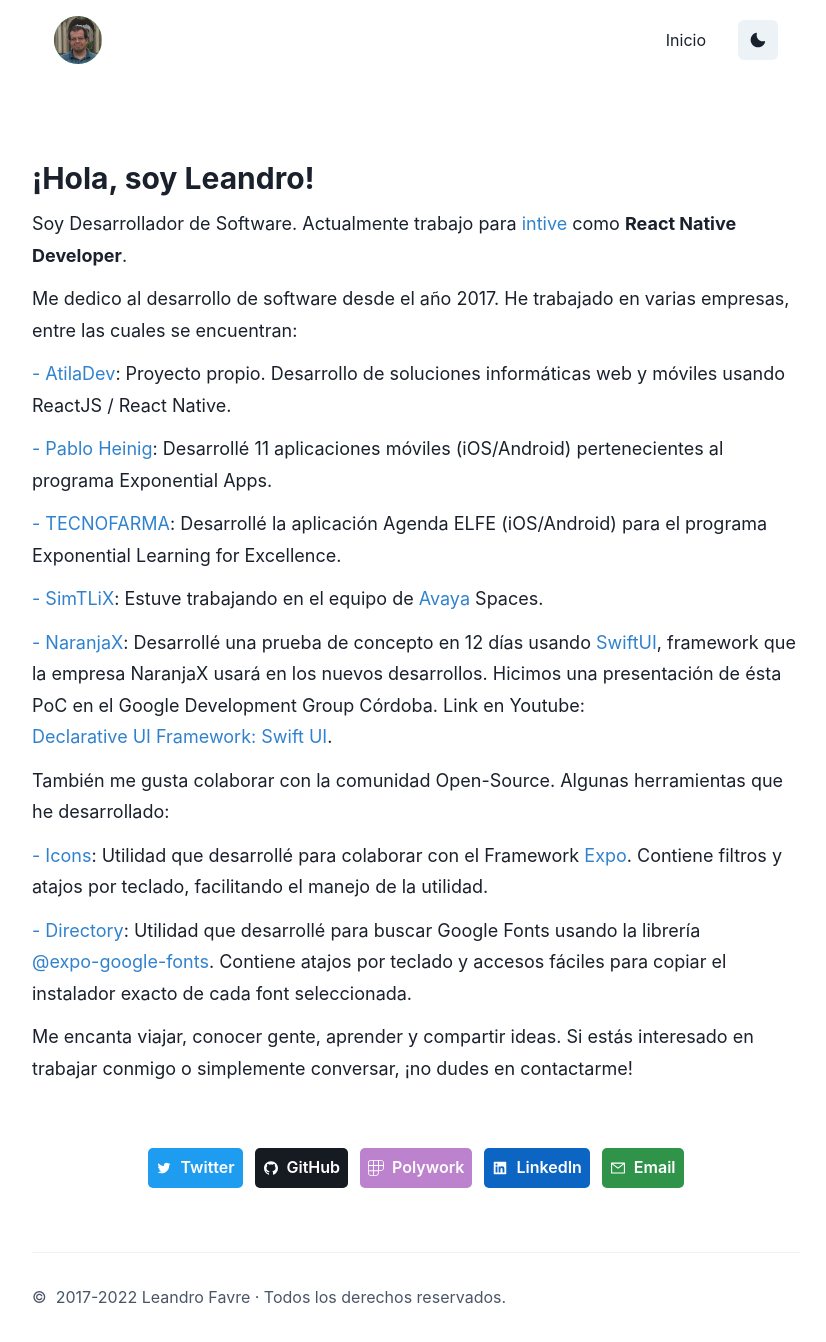
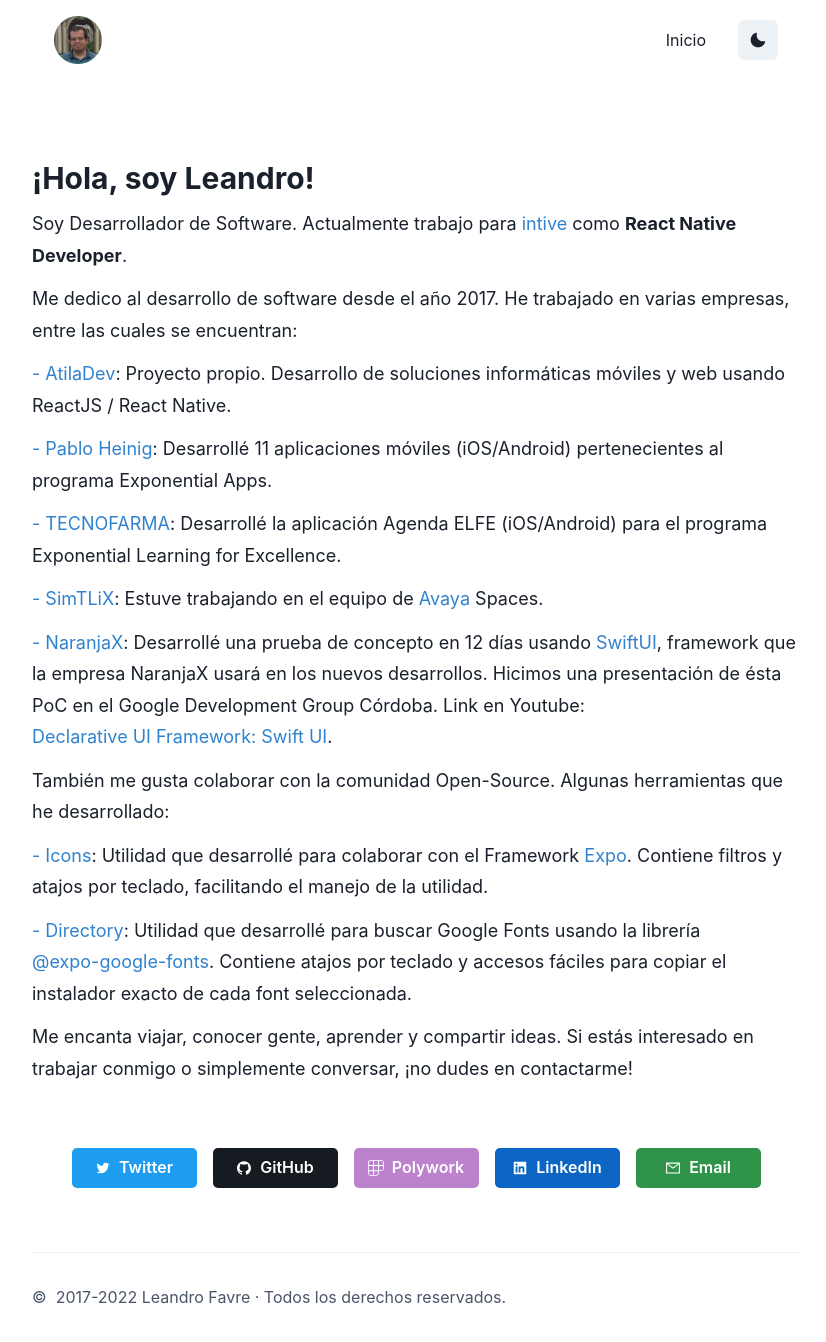
Before and after one commit to AtilaDev/atiladev.com, a Next.js app: page / in a window 1280 px wide. Shown: the top 1342 px of the page, without its empty margins (224-1050 px from the left). Built offline with nearby package versions, Linux system fonts and the light colour scheme.

Commit message:
isMobile controlado por breakpoints de chakra

```diff
--- a/src/components/Contact.tsx
+++ b/src/components/Contact.tsx
@@ -1,5 +1,5 @@
 import * as React from 'react';
-import { Button, Stack, Link, useMediaQuery } from '@chakra-ui/react';
+import { Button, Stack, Link } from '@chakra-ui/react';
 import {
   AiOutlineTwitter,
   AiFillGithub,
@@ -50,12 +50,8 @@ const socialLinks = [
 ];
 
 const Contact: React.FC = () => {
-  const [isMobile] = useMediaQuery('(max-width: 768px)');
-
   return (
-    <>
-      {isMobile ? (
-        <Stack spacing={4} direction={{ base: 'column' }}>
+    <Stack spacing={4} direction={{ base: 'column', md: 'row' }}>
       {socialLinks.map(({ href, label, color, icon }) => (
         <Button
           key={href}
@@ -67,35 +63,13 @@ const Contact: React.FC = () => {
           target='_blank'
           px={2}
           leftIcon={icon}
-              width={'250px'}
-              size='lg'
+          width={{ base: '250px', md: '125px' }}
           justifyContent={{ base: 'center' }}
         >
           {label}
         </Button>
       ))}
     </Stack>
-      ) : (
-        <Stack spacing={3} direction={{ base: 'row', md: 'row' }}>
-          {socialLinks.map(({ href, label, color, icon }) => (
-            <Button
-              key={href}
-              as={Link}
-              bgColor={color}
-              color='white'
-              variant='primary'
-              href={href}
-              target='_blank'
-              px={2}
-              leftIcon={icon}
-              justifyContent={{ base: 'flex-start', md: 'center' }}
-            >
-              {label}
-            </Button>
-          ))}
-        </Stack>
-      )}
-    </>
   );
 };
 
--- a/src/components/Iam.tsx
+++ b/src/components/Iam.tsx
@@ -38,8 +38,8 @@ const Iam: React.FC = () => {
 
           <Text lineHeight='175%' as='h2' fontSize='lg'>
             <ExternalLink href='https://atiladev.com/'>- AtilaDev</ExternalLink>
-            : Proyecto propio. Desarrollo de soluciones informáticas web y
-            móviles usando ReactJS / React Native.
+            : Proyecto propio. Desarrollo de soluciones informáticas móviles y
+            web usando ReactJS / React Native.
           </Text>
 
           <Text lineHeight='175%' as='h2' fontSize='lg'>
```
Lines whose indentation alone changed are shown as unchanged.
